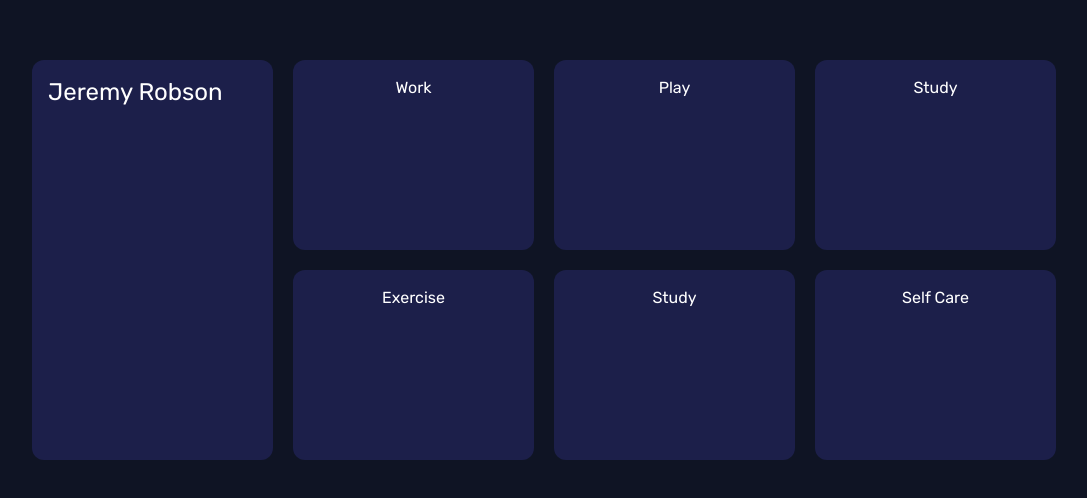
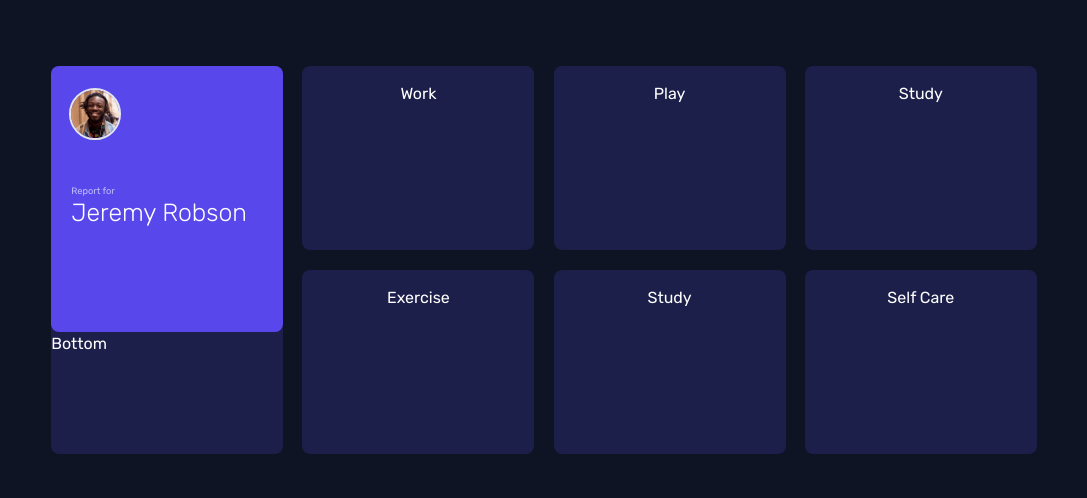
Before and after one commit to pkthunder87/time-tracker, a React (Vite) app: page / in a window 1280 px wide. Shown: the part 140-638 px from the top of the page, without its empty margins (96-1183 px from the left). Built offline with nearby package versions, Linux system fonts and the light colour scheme.

Commit message:
Feat: Finish static for top of UserBox

```diff
--- a/src/components/AppLayout.jsx
+++ b/src/components/AppLayout.jsx
@@ -2,24 +2,24 @@ import UserBox from './UserBox';
 
 function AppLayout() {
   return (
-    <div className=" grid h-[50dvh] w-[80dvw] grid-cols-4 grid-rows-2 gap-5 text-2xl text-white">
+    <div className=" grid h-[48.5dvh] w-[77dvw] grid-cols-4 grid-rows-2 gap-[1.2rem] text-white">
       <UserBox />
-      <div className=" flex h-full justify-center rounded-xl bg-neutral-dark-blue p-4 text-base">
+      <div className=" flex h-full justify-center rounded-lg bg-neutral-dark-blue p-4 text-base">
         Work
       </div>
-      <div className=" flex h-full justify-center rounded-xl bg-neutral-dark-blue p-4 text-base">
+      <div className=" flex h-full justify-center rounded-lg bg-neutral-dark-blue p-4 text-base">
         Play
       </div>
-      <div className=" flex h-full justify-center rounded-xl bg-neutral-dark-blue p-4 text-base">
+      <div className=" flex h-full justify-center rounded-lg bg-neutral-dark-blue p-4 text-base">
         Study
       </div>
-      <div className=" flex h-full justify-center rounded-xl bg-neutral-dark-blue p-4 text-base">
+      <div className=" flex h-full justify-center rounded-lg bg-neutral-dark-blue p-4 text-base">
         Exercise
       </div>
-      <div className=" flex h-full justify-center rounded-xl bg-neutral-dark-blue p-4 text-base">
+      <div className=" flex h-full justify-center rounded-lg bg-neutral-dark-blue p-4 text-base">
         Study
       </div>
-      <div className=" flex h-full justify-center rounded-xl bg-neutral-dark-blue p-4 text-base">
+      <div className=" flex h-full justify-center rounded-lg bg-neutral-dark-blue p-4 text-base">
         Self Care
       </div>
     </div>
--- a/src/components/UserBox.jsx
+++ b/src/components/UserBox.jsx
@@ -1,7 +1,20 @@
 function UserBox() {
   return (
-    <div className="row-span-2 flex h-full rounded-xl bg-neutral-dark-blue p-4 text-center">
-      Jeremy Robson
+    <div className="row-span-2 grid h-full grid-rows-[68.5%_31.5%] rounded-lg bg-neutral-dark-blue ">
+      <div className="grid grid-rows-[43%_57%] rounded-lg bg-primary-blue p-5">
+        <div className="-ml-[.13rem] mt-[.1rem] h-[3.25rem] w-[3.25rem] rounded-full border-2">
+          <img className="" src="./image-jeremy.png" alt="Profile image" />
+        </div>
+        <div>
+          <p className="text-[.58rem] leading-4 text-neutral-pale-blue">
+            Report for
+          </p>
+          <p className=" text-[1.55rem] font-light leading-[1.8rem]">
+            Jeremy Robson
+          </p>
+        </div>
+      </div>
+      <div className="rounded-b-lg">Bottom</div>
     </div>
   );
 }
```
